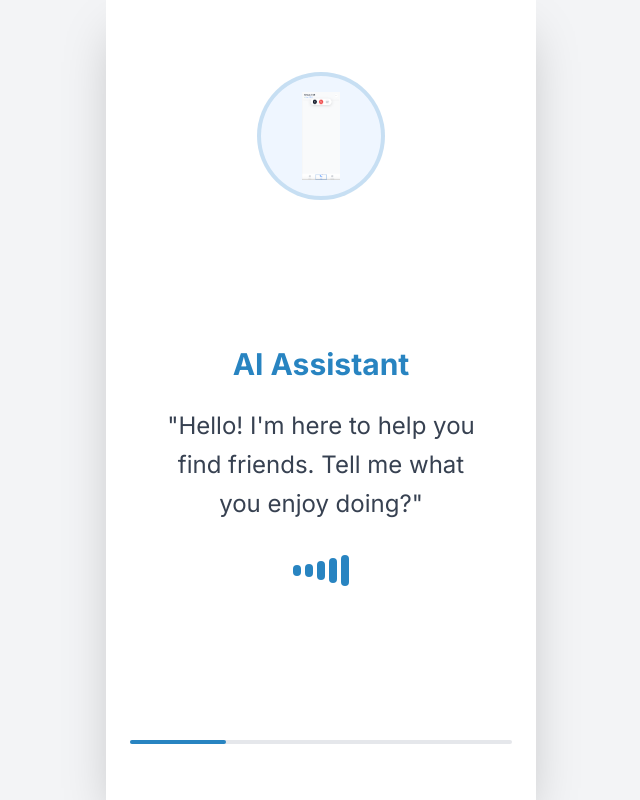
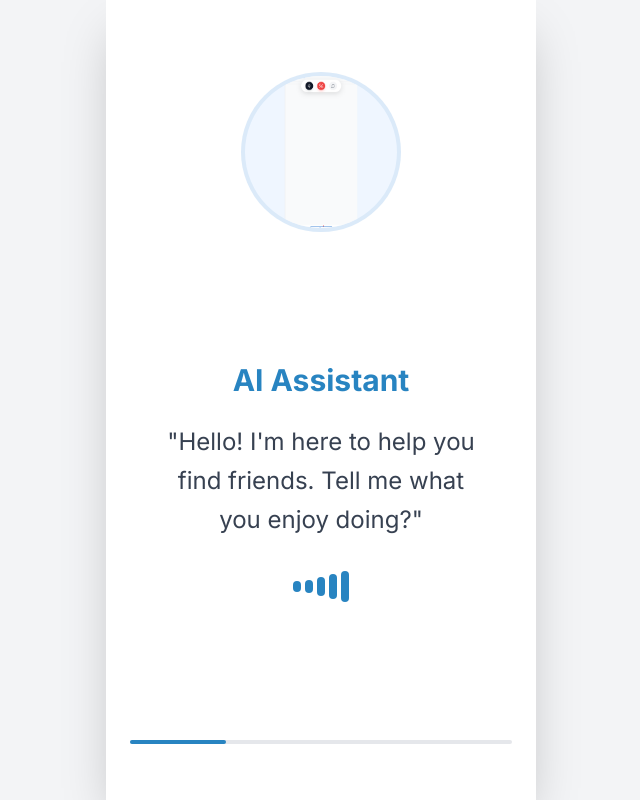
Before and after one commit to 0mininseoul/knit, a Next.js app: page / in a window 1280 px wide. Shown: the whole page, without its empty margins (319-959 px from the left). Built offline with nearby package versions, Linux system fonts and the light colour scheme.

Commit message:
style: refine logo sizing on home and onboarding screens

```diff
--- a/components/screens/HomeScreen.tsx
+++ b/components/screens/HomeScreen.tsx
@@ -58,8 +58,8 @@ export default function HomeScreen() {
                     </motion.div>
                 </div>
                 <div className="flex items-center gap-3">
-                    <div className="w-10 h-10 rounded-full bg-white shadow-sm flex items-center justify-center overflow-hidden border border-gray-100 p-1">
-                        <img src="/logo.png" alt="KNIT Logo" className="w-full h-full object-contain" />
+                    <div className="w-12 h-12 rounded-full bg-white shadow-sm flex items-center justify-center overflow-hidden border border-gray-100 p-1">
+                        <img src="/logo.png" alt="KNIT Logo" className="w-full h-full object-contain scale-110" />
                     </div>
                     <div className="w-10 h-10 rounded-full bg-gray-100 flex items-center justify-center overflow-hidden border border-gray-200">
                         {/* Avatar */}
--- a/components/screens/OnboardingScreen.tsx
+++ b/components/screens/OnboardingScreen.tsx
@@ -52,8 +52,8 @@ export default function OnboardingScreen() {
         <div className="flex flex-col items-center justify-between h-screen bg-white p-6 relative overflow-hidden">
             {/* Top Graphic */}
             <div className="w-full flex justify-center mt-12">
-                <div className="w-32 h-32 rounded-full bg-blue-50 flex items-center justify-center border-4 border-[#2884C1]/20 p-4">
-                    <img src="/logo.png" alt="KNIT Logo" className="w-full h-full object-contain" />
+                <div className="w-40 h-40 rounded-full bg-blue-50 flex items-center justify-center border-4 border-[#2884C1]/10 p-2 overflow-hidden">
+                    <img src="/logo.png" alt="KNIT Logo" className="w-full h-full object-contain scale-125" />
                 </div>
             </div>
 
```
